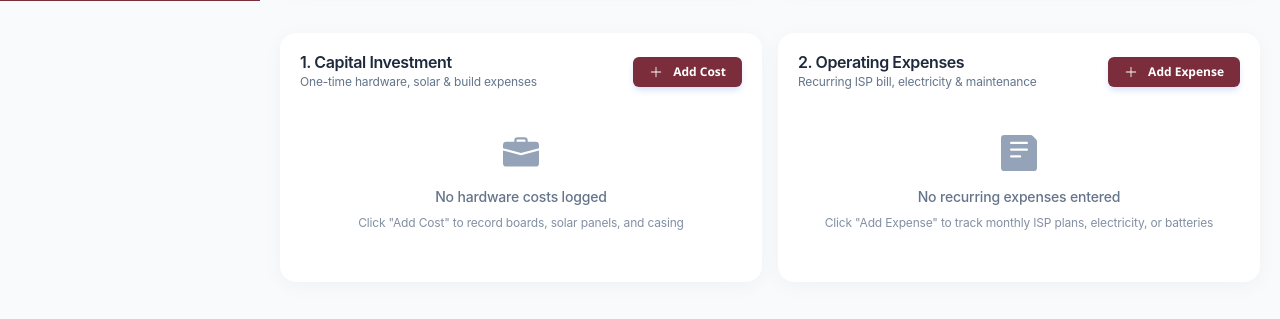
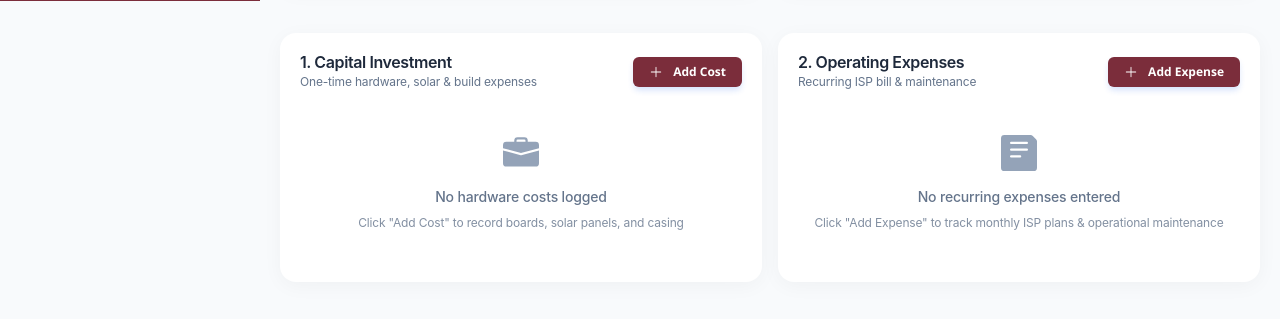
Before and after one commit to loricohenrian/iConnect, a Django app: page /iconnect-ops/roi/ in a window 1280 px wide. Shown: the part 799-1118 px from the top of the page. Run offline with Django 4.2, Linux system fonts and the light colour scheme; the visitor is signed in with stand-in values (Sample User, id 1); data comes from the database, SQL or seed files in the repository; data that the repository does not hold is empty; parts of the project's set-up code (start-up, migrations or seed data) failed here and were passed over.

Commit message:
Remove electricity references from Operating Expenses on ROI page

```diff
--- a/dashboard/templates/dashboard/roi.html
+++ b/dashboard/templates/dashboard/roi.html
@@ -221,7 +221,7 @@
         <div class="chart-header">
             <div>
                 <h3 class="chart-title">2. Operating Expenses</h3>
-                <div class="text-xs text-muted">Recurring ISP bill, electricity & maintenance</div>
+                <div class="text-xs text-muted">Recurring ISP bill & maintenance</div>
             </div>
             <button type="button" class="btn btn-sm btn-primary" onclick="openAddExpenseModal()">
                 <svg width="14" height="14" viewBox="0 0 16 16" fill="currentColor" style="vertical-align: -1px; margin-right: 2px;"><path d="M8 2a.5.5 0 0 1 .5.5v5h5a.5.5 0 0 1 0 1h-5v5a.5.5 0 0 1-1 0v-5h-5a.5.5 0 0 1 0-1h5v-5A.5.5 0 0 1 8 2"/></svg>
@@ -266,7 +266,7 @@
         <div class="empty-state" style="padding: 28px 16px;">
             <svg width="36" height="36" viewBox="0 0 16 16" fill="#94a3b8" style="margin-bottom: 8px;"><path d="M1.5 0A1.5 1.5 0 0 0 0 1.5v13A1.5 1.5 0 0 0 1.5 16h13a1.5 1.5 0 0 0 1.5-1.5V2.914a1.5 1.5 0 0 0-.44-1.06L14.147.439A1.5 1.5 0 0 0 13.086 0zM4 3.5a.5.5 0 0 1 .5-.5h7a.5.5 0 0 1 0 1h-7a.5.5 0 0 1-.5-.5M4 6.5a.5.5 0 0 1 .5-.5h7a.5.5 0 0 1 0 1h-7a.5.5 0 0 1-.5-.5M4 9.5a.5.5 0 0 1 .5-.5h4a.5.5 0 0 1 0 1h-4a.5.5 0 0 1-.5-.5"/></svg>
             <p class="font-semibold" style="margin: 0;">No recurring expenses entered</p>
-            <small class="text-muted">Click "Add Expense" to track monthly ISP plans, electricity, or batteries</small>
+            <small class="text-muted">Click "Add Expense" to track monthly ISP plans & operational maintenance</small>
         </div>
         {% endif %}
     </div>
```
